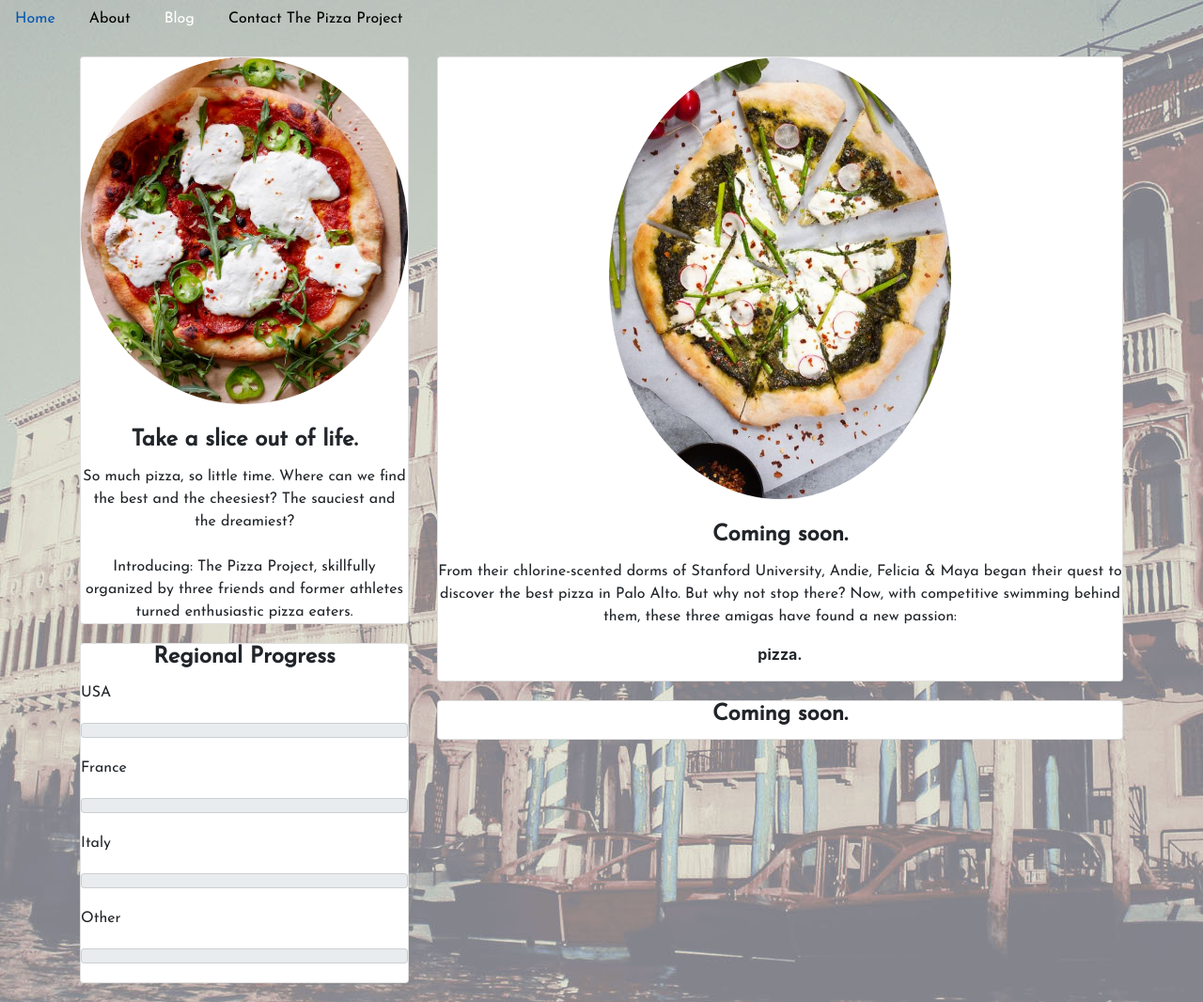
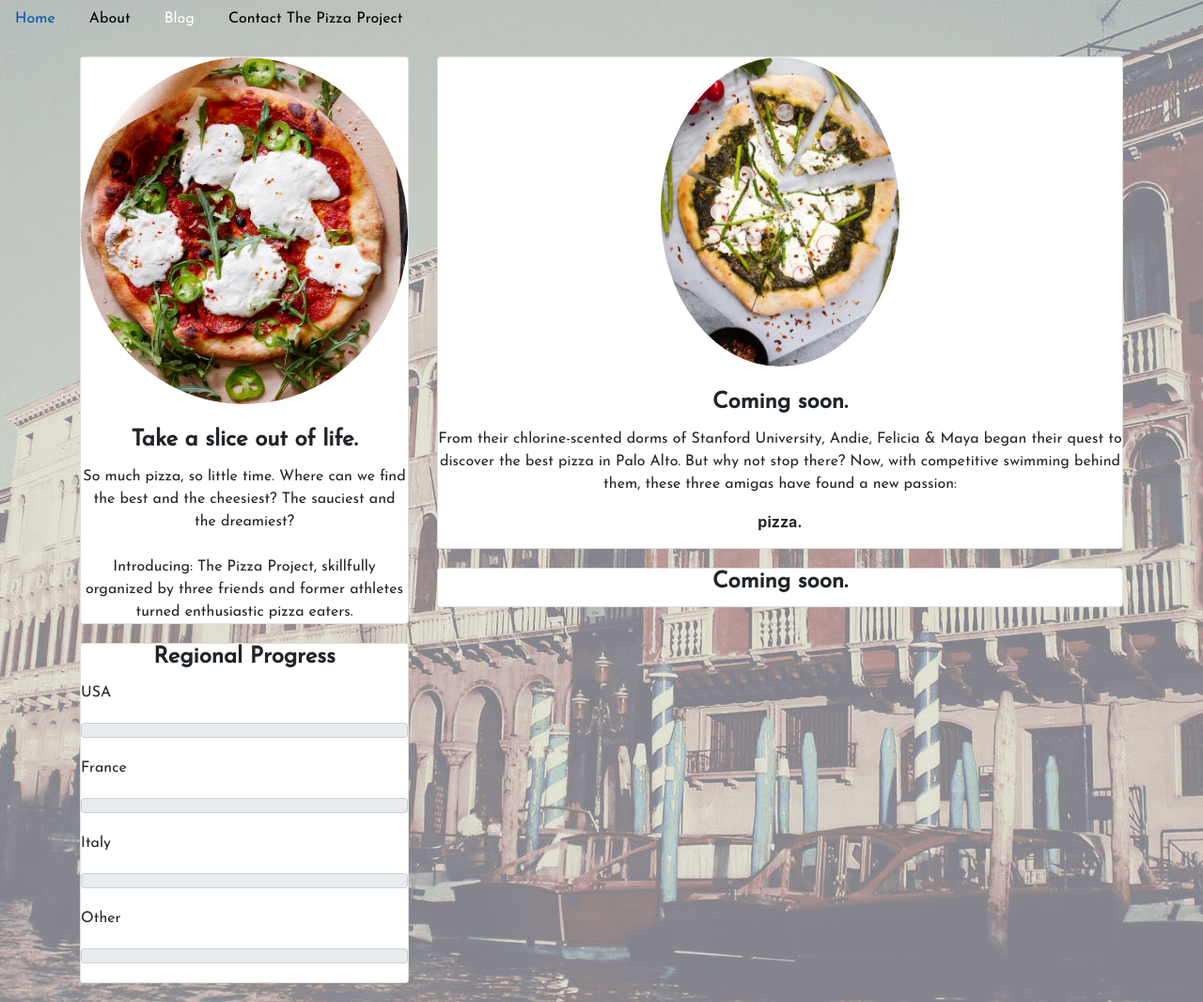
Before and after one commit to thepizzaproject/thepizzaproject.github.io, a plain HTML site: page blog.html in a window 1280 px wide. Shown: the whole page at 94% size. Drawn offline with nearby package versions, Linux system fonts and the light colour scheme.

Commit message:
3rd upload

```diff
--- a/blog.html
+++ b/blog.html
@@ -84,7 +84,7 @@
 				<div class="col-md-8">
 					<div class="card text-center">
 						<div class="card-block">
-							<img class="rounded-circle profilepic2" src="img/blogpic1.JPG">
+							<img class="rounded-circle blogpic" src="img/blogpic1.jpg">
 							<br></br>
 							<h4 class="card-title homepage-font font-bolder">
 							Coming soon.
--- a/css/style.css
+++ b/css/style.css
@@ -61,3 +61,8 @@
 .homepage-font{
 	font-family: 'Josefin Sans', sans-serif;
 }
+
+.blogpic{
+	max-width:35%;
+	max-height: 35%
+}
```
